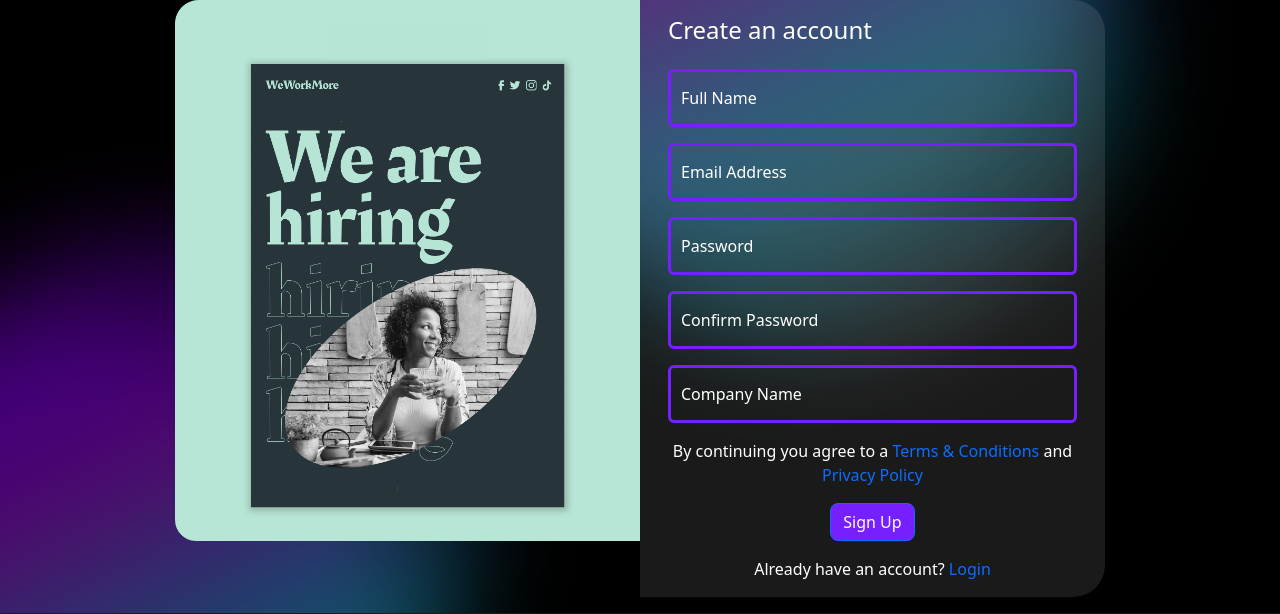
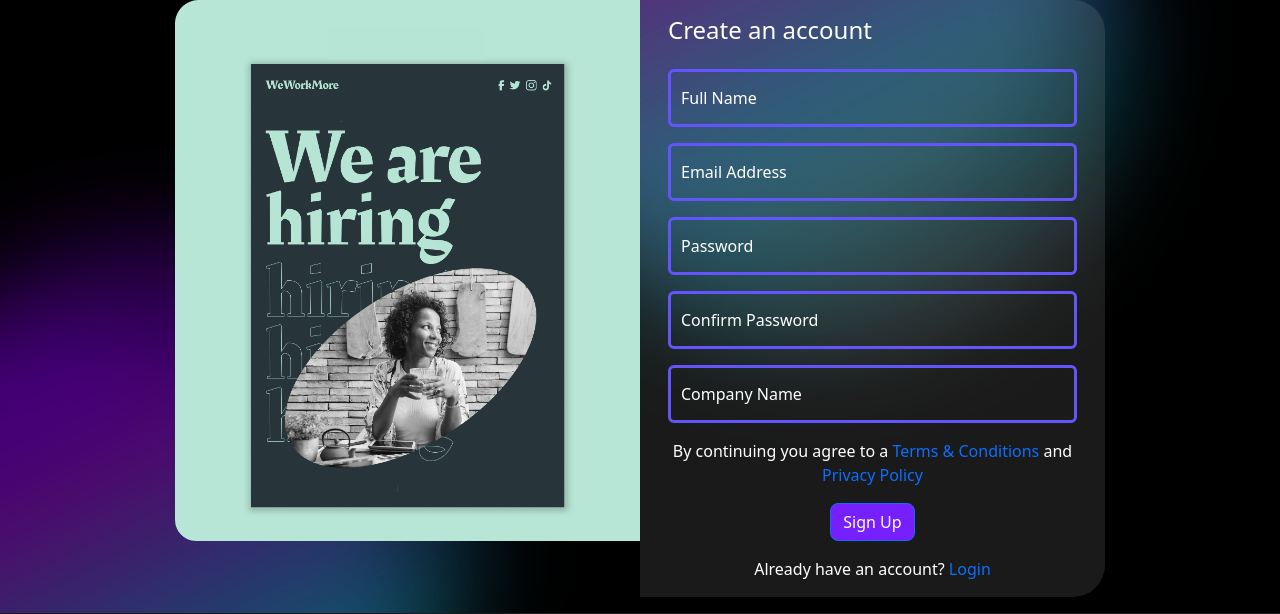
Before and after one commit to MaarkNassef/GraduationProject, a Flask app: page /signup in a window 1280 px wide. Shown: the part 94-708 px from the top of the page. Run offline with Flask 2, Linux system fonts and the light colour scheme; some libraries are stand-ins or nearby versions.

Commit message:
Colors updated.

```diff
--- a/templates/signUp.html
+++ b/templates/signUp.html
@@ -14,27 +14,28 @@
         <form method="post">
           <div>
             <div class="form-floating mb-3 mx-3">
-          <input type="text" class="form-control bg-transparent text-white" id="name" name="name" placeholder="name" style="border-color: #7620FF; border-width: 3px;">
+              <input type="text" class="form-control bg-transparent text-white" id="name" name="name" placeholder="name"
+                style="border-color: #6354FB; border-width: 3px;">
               <label for="name" class="text-white">Full Name</label>
             </div>
             <div class="form-floating mb-3 mx-3">
-          <input type="email" class="form-control bg-transparent text-white" id="email" name="email" style="border-color: #7620FF; border-width: 3px;"
-          placeholder="name@example.com">
+              <input type="email" class="form-control bg-transparent text-white" id="email" name="email"
+                style="border-color: #6354FB; border-width: 3px;" placeholder="name@example.com">
               <label for="email" class="text-white">Email Address</label>
             </div>
             <div class="form-floating mb-3 mx-3">
-          <input type="password" class="form-control bg-transparent text-white" id="password" name="password" style="border-color: #7620FF; border-width: 3px;"
-          placeholder="password">
+              <input type="password" class="form-control bg-transparent text-white" id="password" name="password"
+                style="border-color: #6354FB; border-width: 3px;" placeholder="password">
               <label for="password" class="text-white">Password</label>
             </div>
             <div class="form-floating mb-3 mx-3">
-        <input type="password" class="form-control bg-transparent text-white" id="confimPassword" name="confimPassword" style="border-color: #7620FF; border-width: 3px;"
-          placeholder="confimPassword">
+              <input type="password" class="form-control bg-transparent text-white" id="confimPassword"
+                name="confimPassword" style="border-color: #6354FB; border-width: 3px;" placeholder="confimPassword">
               <label for="confimPassword" class="text-white">Confirm Password</label>
             </div>
             <div class="form-floating mb-3 mx-3">
-          <input type="text" class="form-control bg-transparent text-white" id="companyName" name="companyName" style="border-color: #7620FF; border-width: 3px;"
-          placeholder="companyName">
+              <input type="text" class="form-control bg-transparent text-white" id="companyName" name="companyName"
+                style="border-color: #6354FB; border-width: 3px;" placeholder="companyName">
               <label for="companyName" class="text-white">Company Name</label>
             </div>
             <div class="text-center text-white mb-3">
```
Also changed, not shown: templates/signin.html (+8 -5 lines). Lines whose indentation alone changed are shown as unchanged.
